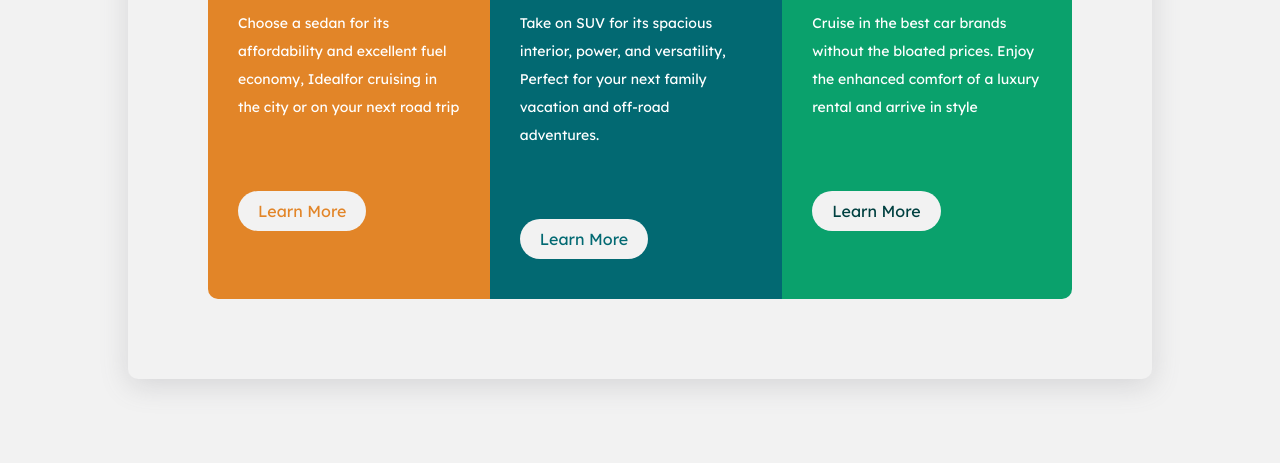
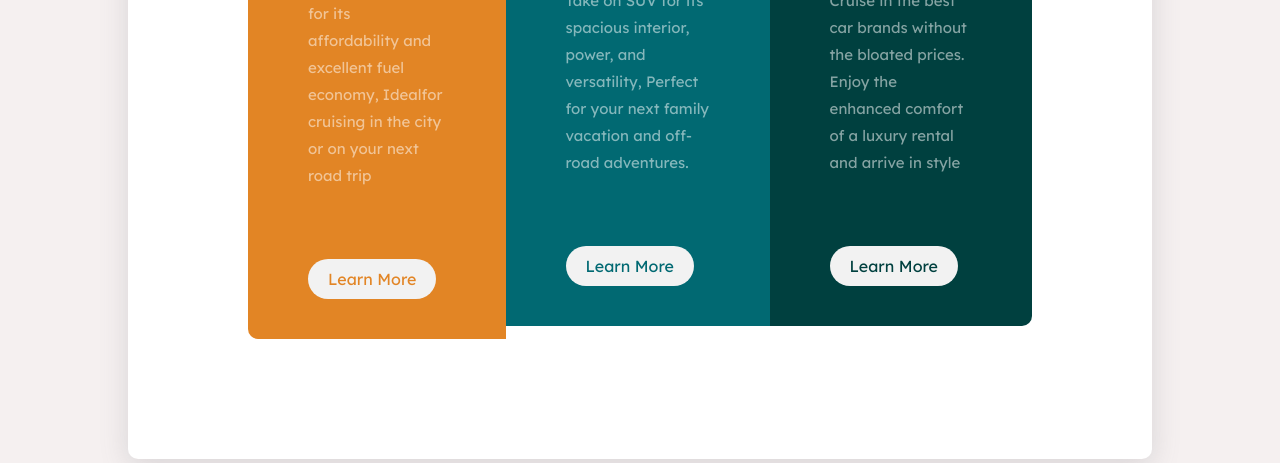
Before and after one commit to Blandine-Basabose/Blandine-Basabose.github.io, a plain HTML site: page index.html in a window 1280 px wide. Shown: the part 337-800 px from the top of the page. Drawn offline with Linux system fonts and the light colour scheme.

Commit message:
initial commit

```diff
--- a/index.html
+++ b/index.html
@@ -18,37 +18,37 @@
 
             <div class="col1">
 
-                <img src="images/icon-sedans.svg" alt="car logo">
+                <img src="images/icon-sedans.svg" alt="car logo"/>
 
                 <h1>SEDANS</h1>
 
                 <p>Choose a sedan for its affordability and excellent fuel economy, Idealfor cruising in the city or on your next road trip</p>
 
-                <a href="#" class="button">Learn More</a>
+                <a href="#" class="button button1">Learn More</a>
             </div>
 
 
             <div class="col2">
 
-                <img src="images/icon-suvs.svg" alt="car logo">
+                <img src="images/icon-suvs.svg" alt="car logo"/>
 
                 <h1>SUVS</h1>
 
                 <p>Take on SUV for its spacious interior, power, and versatility, Perfect for your next family vacation and off-road adventures.</p>
 
-                <a href="#" class="button">Learn More</a>
+                <a href="#" class="button button2">Learn More</a>
             </div>
 
 
             <div class="col3">
 
-                <img src="images/icon-luxury.svg" alt="car logo">
+                <img src="images/icon-luxury.svg" alt="car logo"/>
 
                 <h1>LUXURY</h1>
 
                 <p>Cruise in the best car brands without the bloated prices. Enjoy the enhanced comfort of a luxury rental and arrive in style</p>
 
-                <a href="#" class="button">Learn More</a>
+                <a href="#" class="button button3">Learn More</a>
             </div>
 
         </div>
--- a/style.css
+++ b/style.css
@@ -7,7 +7,7 @@
 body{
 
     font-family:"Lexend Deca";
-
+    font-weight: 400px;
 }
 
 .container {
@@ -15,57 +15,51 @@ body{
     justify-content: center;
     align-items: center;
     height: 100vh;
-    background-color: #f2f2f2;
+    background-color: #f5f0f0;
 
 }
 .Sub-container{
     display: flex;
+    justify-content: center;
+    align-items: center;
     flex-wrap: nowrap;
     width: 80%;
-    padding: 80px;
-    background-color: #f2f2f2;
+    padding: 120px;
+    background-color: #ffffff;
     border-radius: 10px;
     box-shadow: rgba(100, 100, 111, 0.2) 0px 7px 29px 0px
+
+
 }
 
 .col1 {
 
-    background-color: #e28528;
+    background-color: #E28525;
     border-top-left-radius: 10px;
     border-bottom-left-radius: 10px;
-    padding: 50px 30px ;
+    padding: 50px 60px ;
 }
 
-.col1 a{
-    color:#e28528;
-}
-
-
 .col2 {
-    background-color: #026972;
-    padding: 50px 30px ;
-
-}
-.col2 a{
-    color:#026972;
-}
-.col3 {
-
-    background-color: #0aa16c;
-    border-top-right-radius: 10px;
-    border-bottom-right-radius: 10px;
-    padding: 50px 30px ;
+    background-color: #016972;
+    padding: 50px 60px ;
 
 }
 
-.col3 a{
-    color:#004040;
+.col3 {
+
+    background-color: #00403F;
+    border-top-right-radius: 10px;
+    border-bottom-right-radius: 10px;
+    padding: 50px 60px ;
+
 }
 
 h1{
 
-    color: white;
-    font-weight: 500;
+    color: rgba(255, 255, 255, 0.87);
+    font-weight:700;
+    font-size: 2.2rem;
     font-family: "Big Shoulders Display";
     margin: 25px 0;
 
@@ -73,9 +67,11 @@ h1{
 
 p{
     margin-bottom: 80px;
-    font-size: 14px;
-    color: white;
-    line-height: 2;
+    font-size: 15px;
+    color: rgba(255, 255, 255, 0.521);
+    line-height: 1.8;
+
+
 }
 
 a {
@@ -85,9 +81,34 @@ a {
     padding:10px 20px;
     font-size: 1em;
 }
+.button3:hover, .button2:hover, .button1:hover{
+    border: 1px solid white;
+    color: white;
+}
+
+.button1:hover{
+    background-color: hsl(31, 77%, 52%);
+}
+.button2:hover{
+    background-color: hsl(184, 100%, 22%);
+}
+.button3:hover{
+    background-color: hsl(179, 100%, 13%);
+}
+
+.col1 a{
+    color:#E28525;
+}
+.col2 a{
+    color:#016972;
+}
+.col3 a{
+    color:#00403F;
+}
 
 
 @media (max-width:600px){
+
     .Sub-container{
         display: flex;
         flex-wrap: wrap;
@@ -99,7 +120,6 @@ a {
     .container {
 
         height: auto;
-
 
     }
     .col1 {
```
